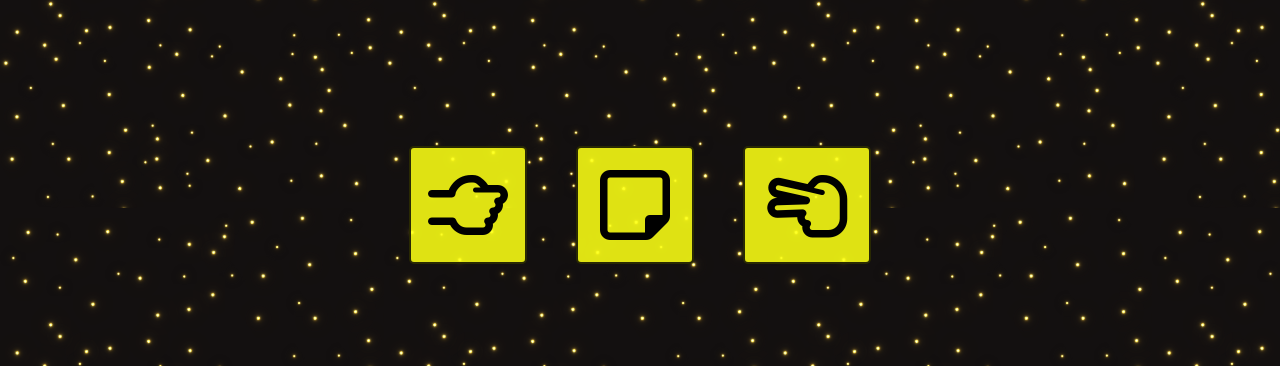
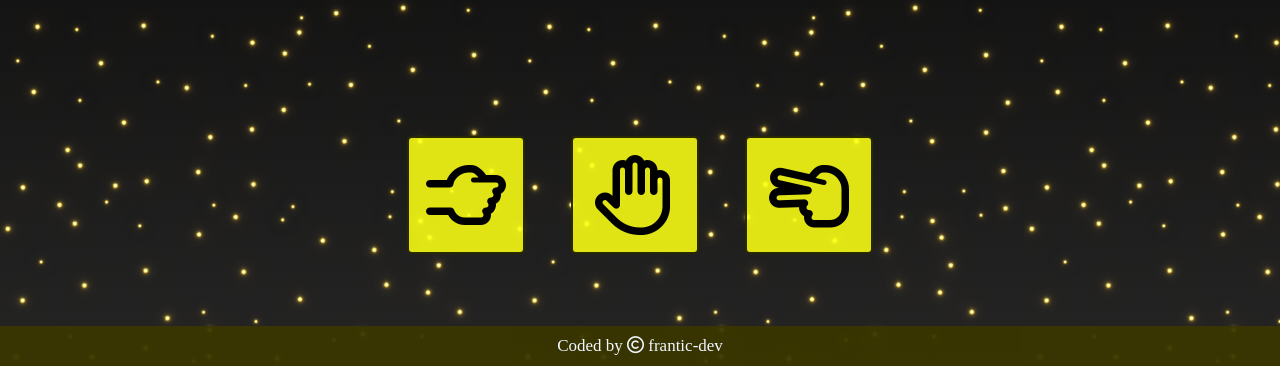
Before and after one commit to frantic-dev/rock-paper-scissors, a plain HTML site: page index.html in a window 1280 px wide. Shown: the part 434-800 px from the top of the page. Drawn offline with Linux system fonts and the light colour scheme.

Commit message:
style background and add footer

```diff
--- a/index.html
+++ b/index.html
@@ -25,14 +25,14 @@
             <i class="fa-regular fa-hand-back-fist fa-rotate-90"></i>
         </button>
         <button id="Paper" onclick="getId(this)">
-            <i class="fa-regular fa-note-sticky"></i>
+            <i class="fa-regular fa-hand"></i>
         </button>
         <button id="Scissors" onclick="getId(this)">
             <i class="fa-regular fa-hand-scissors"></i>
         </button>
     </div>
     <div id="final-score"></div>
-
+    <footer> Coded by <i class="fa-regular fa-copyright"></i> <a href="https://github.com/frantic-dev" target="_blank" rel="noopener noreferrer"> frantic-dev</a></footer>
 
 </body>
 </html>
--- a/rps-game.js
+++ b/rps-game.js
@@ -66,10 +66,7 @@ function finalScore() {    //result of the whole game at end
     }
 }
 
-// function displayResult(fct) {
-//     const result = document.querySelector('#result');
-//     return result.innerHTML = fct;
-// }
+
 const result = document.querySelector('#result');
 const roundNumber = document.querySelector("#round-number");
 const finScore = document.querySelector('#final-score')
@@ -81,7 +78,7 @@ function display(round, roundNum,fScore) {
 }
 
 let i =  1 ;
-function game(playerSelection, ) {
+function game(playerSelection, ) { // display the game
     roundNum = "Round "+ i + " : ";
     rounds = playRound(playerSelection,  );
     if (playerScore < 5 && computerScore < 5) {
--- a/style.css
+++ b/style.css
@@ -1,10 +1,11 @@
+html {
+    height: 100%;
+}
 body {
-
     margin: auto;
-    background-color: rgb(19, 16, 16);
-    background-image: url('/image/5873853ff3a71010b5e8ef3e.png');
-    background-size: 30%;
-
+    /* background-color: rgb(19, 16, 16); */
+    background-image: url('/image/5873853ff3a71010b5e8ef3e.png'), linear-gradient(black , rgb(37, 37, 37));
+    background-size: 40%;
 }
 h1 {
     text-align: center;
@@ -32,7 +33,7 @@ button {
     background-color: rgba(251, 255, 21, 0.884);
     border: 2px solid rgba(0, 0, 0, 0.815);
     border-radius: 5px;
-    margin: 10px;
+    margin: 0 10px;
 }
 button:hover {
     background-color: rgb(180, 196, 37);
@@ -41,7 +42,7 @@ button:active {
     background-color: yellow;
     border-color:  white;
 }
-.fa-regular {
+.fa-regular:not(.fa-copyright) {
     padding: 1rem;
     font-size: 6em;
     color: rgb(0, 0, 0);
@@ -71,7 +72,7 @@ button:active {
     font-family: 'rubik', sans-serif;
     margin-bottom: 2rem;
     color:aliceblue;
-    padding-bottom: 30px;
+    padding-bottom: 25px;
 }
 #final-score {
     font-size: 40px;
@@ -79,3 +80,25 @@ button:active {
     text-align: center;
     color: rgb(249, 255, 247);
     text-shadow: 0 0 18px rgb(21, 255, 0);
+}
+footer {
+    color: aliceblue;
+    background-color: rgba(58, 54, 1, 0.95);
+    font-size: 17px;
+    padding: 10px 0;
+    text-align: center;
+    position: fixed;
+    bottom: 0;
+    width: 100%;
+}
+a {
+    color: aliceblue;
+    text-decoration: none;
+}
+a:hover {
+    color:rgb(230, 255, 4)
+}
+a:active {
+    color: aliceblue;
+    text-decoration: underline;
+}
```
